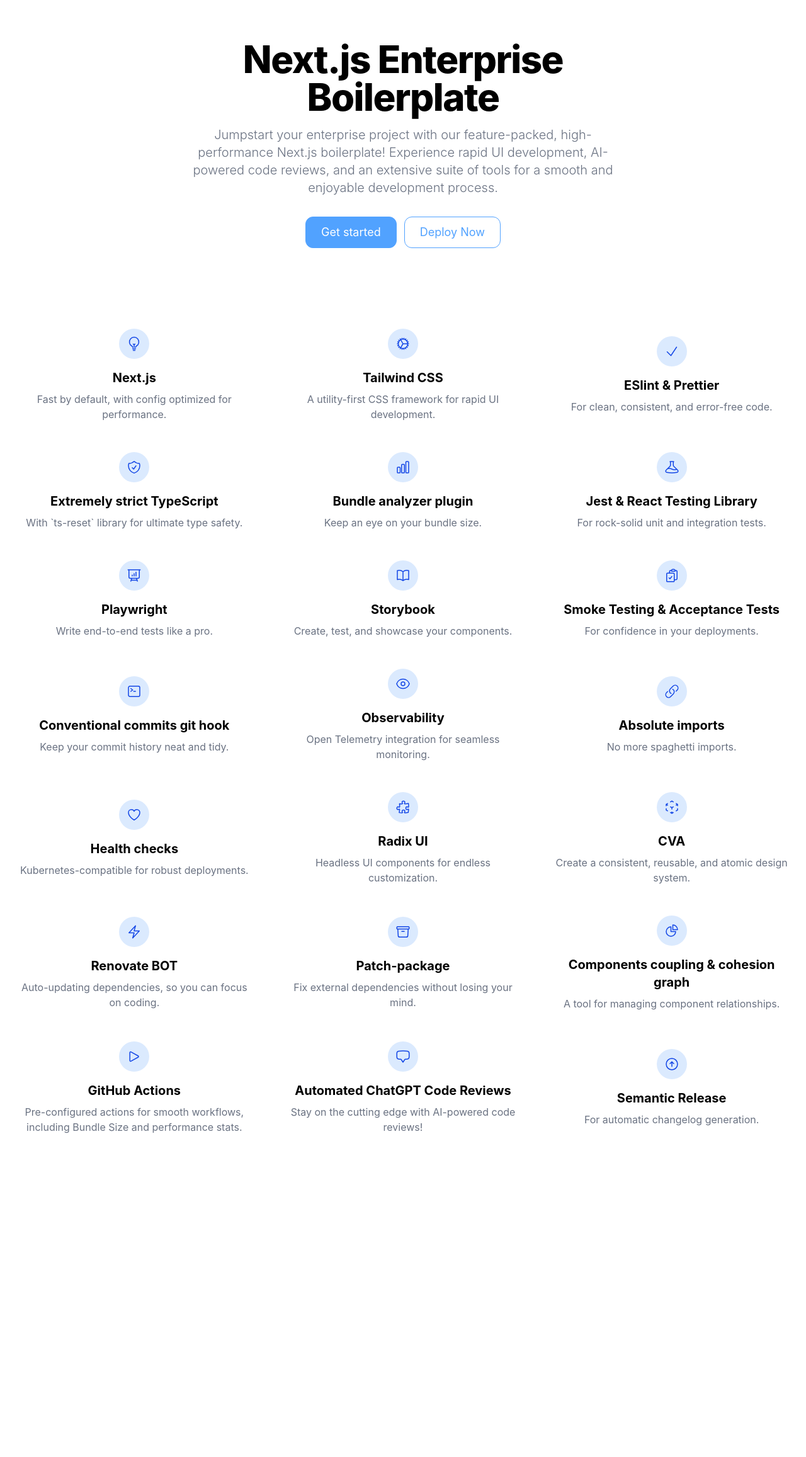
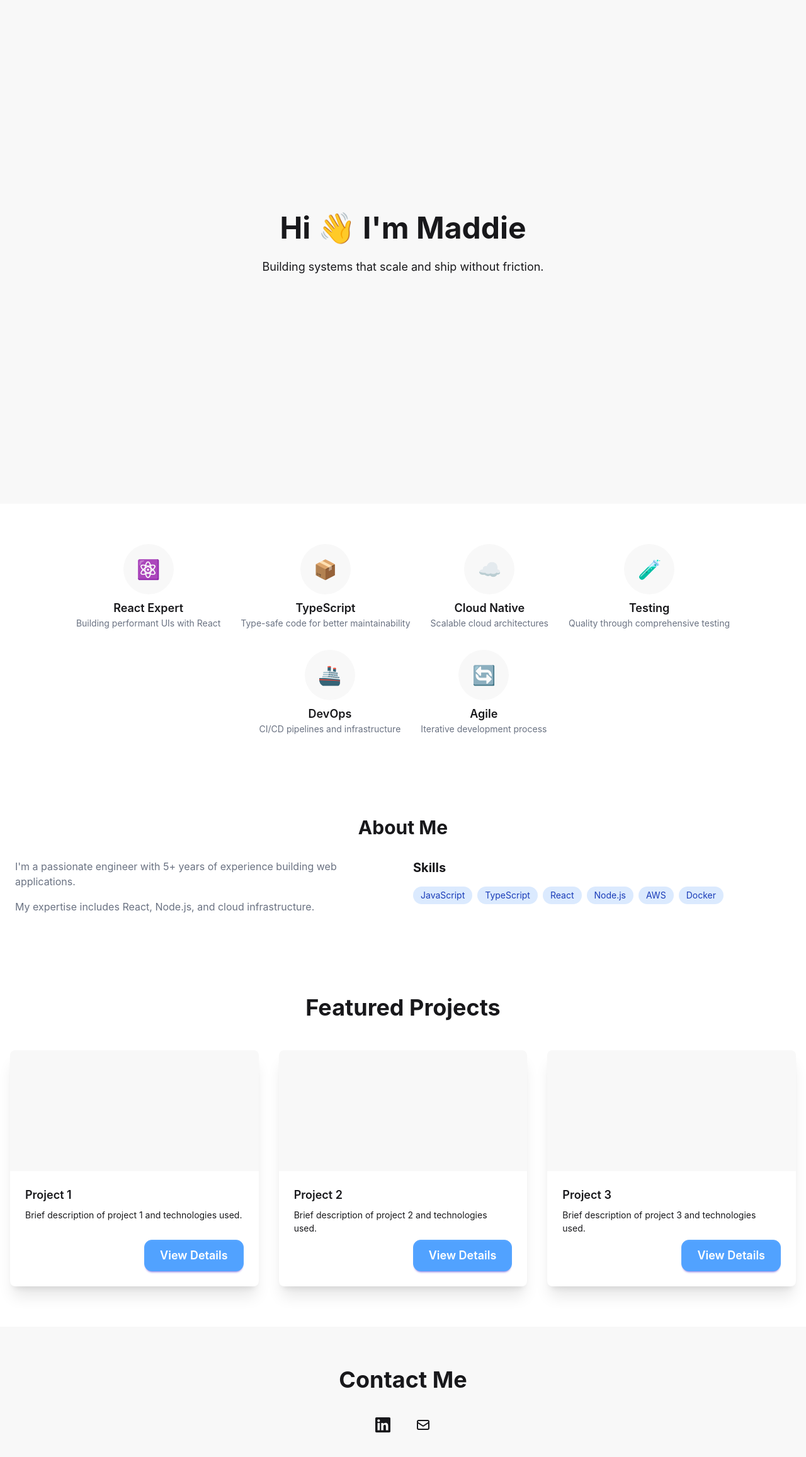
Before and after one commit to maddie-topaz/my-site, a Next.js app: page / in a window 1280 px wide. Shown: the top 2314 px of the page at 63% size. Before the commit the page ends 1866 px from the top, so only its background shows below. Built offline with nearby package versions, Linux system fonts and the light colour scheme.

Commit message:
feat: about me page

```diff
--- a/app/page.tsx
+++ b/app/page.tsx
@@ -4,17 +4,17 @@
 import { LP_GRID_ITEMS } from "lp-items"
 
 export const metadata: Metadata = {
-  title: "Next.js Enterprise Boilerplate",
+  title: "Maddie - Engineering Portfolio",
   twitter: {
     card: "summary_large_image",
   },
   openGraph: {
-    url: "https://next-enterprise.vercel.app/",
+    url: "",
     images: [
       {
         width: 1200,
         height: 630,
-        url: "https://raw.githubusercontent.com/Blazity/next-enterprise/main/.github/assets/project-logo.png",
+        url: "",
       },
     ],
   },
@@ -22,45 +22,112 @@
 
 export default function Web() {
   return (
-    <>
-      <section className="bg-white dark:bg-gray-900">
-        <div className="mx-auto grid max-w-(--breakpoint-xl) px-4 py-8 text-center lg:py-16">
-          <div className="mx-auto place-self-center">
-            <h1 className="mb-4 max-w-2xl text-4xl leading-none font-extrabold tracking-tight md:text-5xl xl:text-6xl dark:text-white">
-              Next.js Enterprise Boilerplate
-            </h1>
-            <p className="mb-6 max-w-2xl font-light text-gray-500 md:text-lg lg:mb-8 lg:text-xl dark:text-gray-400">
-              Jumpstart your enterprise project with our feature-packed, high-performance Next.js boilerplate!
-              Experience rapid UI development, AI-powered code reviews, and an extensive suite of tools for a smooth and
-              enjoyable development process.
+    <div className="flex flex-col min-h-screen">
+      {/* Hero Section */}
+      <section className="hero min-h-screen bg-base-200">
+        <div className="hero-content text-center">
+          <div className="max-w-2xl">
+            <h1 className="text-5xl font-bold">Hi 👋 I'm Maddie </h1>
+            <p className="py-6 text-lg">
+            Building systems that scale and ship without friction.
             </p>
-            <Button href="https://github.com/Blazity/next-enterprise" className="mr-3">
-              Get started
-            </Button>
-            <Button
-              href="https://vercel.com/new/git/external?repository-url=https://github.com/Blazity/next-enterprise"
-              intent="secondary"
-            >
-              Deploy Now
-            </Button>
           </div>
         </div>
       </section>
-      <section className="bg-white dark:bg-gray-900">
-        <div className="mx-auto max-w-(--breakpoint-xl) px-4 py-8 sm:py-16 lg:px-6">
-          <div className="justify-center space-y-8 md:grid md:grid-cols-2 md:gap-12 md:space-y-0 lg:grid-cols-3">
-            {LP_GRID_ITEMS.map((singleItem) => (
-              <div key={singleItem.title} className="flex flex-col items-center justify-center text-center">
-                <div className="bg-primary-100 dark:bg-primary-900 mb-4 flex size-10 items-center justify-center rounded-full p-1.5 text-blue-700 lg:size-12">
-                  {singleItem.icon}
+
+      {/* Skills Icons Section */}
+      <section className="py-16 bg-base-100">
+        <div className="container mx-auto px-4">
+          <div className="flex flex-wrap justify-center gap-8">
+            {[
+              { icon: '⚛️', title: 'React Expert', description: 'Building performant UIs with React' },
+              { icon: '📦', title: 'TypeScript', description: 'Type-safe code for better maintainability' },
+              { icon: '☁️', title: 'Cloud Native', description: 'Scalable cloud architectures' },
+              { icon: '🧪', title: 'Testing', description: 'Quality through comprehensive testing' },
+              { icon: '🚢', title: 'DevOps', description: 'CI/CD pipelines and infrastructure' },
+              { icon: '🔄', title: 'Agile', description: 'Iterative development process' }
+            ].map((skill, index) => (
+              <div key={index} className="flex flex-col items-center">
+                <div className="w-20 h-20 rounded-full bg-base-200 flex items-center justify-center text-3xl mb-2">
+                  {skill.icon}
                 </div>
-                <h3 className="mb-2 text-xl font-bold dark:text-white">{singleItem.title}</h3>
-                <p className="text-gray-500 dark:text-gray-400">{singleItem.description}</p>
+                <h3 className="text-lg font-semibold">{skill.title}</h3>
+                <p className="text-sm text-gray-500 dark:text-gray-400">{skill.description}</p>
               </div>
             ))}
           </div>
         </div>
       </section>
-    </>
+
+      <section id="about" className="bg-white dark:bg-gray-900 py-8 sm:py-16">
+        <div className="mx-auto max-w-(--breakpoint-xl) px-4 lg:px-6">
+          <h2 className="mb-8 text-3xl font-bold text-center dark:text-white">About Me</h2>
+          <div className="grid gap-8 md:grid-cols-2">
+            <div>
+              <p className="text-gray-500 dark:text-gray-400 mb-4">
+                I'm a passionate engineer with 5+ years of experience building web applications.
+              </p>
+              <p className="text-gray-500 dark:text-gray-400">
+                My expertise includes React, Node.js, and cloud infrastructure.
+              </p>
+            </div>
+            <div>
+              <h3 className="mb-4 text-xl font-bold dark:text-white">Skills</h3>
+              <div className="flex flex-wrap gap-2">
+                {['JavaScript', 'TypeScript', 'React', 'Node.js', 'AWS', 'Docker'].map((skill) => (
+                  <span key={skill} className="px-3 py-1 text-sm bg-blue-100 text-blue-800 rounded-full dark:bg-blue-900 dark:text-blue-200">
+                    {skill}
+                  </span>
+                ))}
+              </div>
+            </div>
+          </div>
+        </div>
+      </section>
+
+      {/* Projects Section */}
+      <section id="projects" className="py-16 bg-base-100">
+        <div className="container mx-auto px-4">
+          <h2 className="text-4xl font-bold text-center mb-12">Featured Projects</h2>
+          <div className="grid gap-8 md:grid-cols-2 lg:grid-cols-3">
+            {[1, 2, 3].map((project) => (
+              <div key={project} className="card bg-base-100 shadow-xl">
+                <figure className="h-48 bg-base-200"></figure>
+                <div className="card-body">
+                  <h3 className="card-title">Project {project}</h3>
+                  <p>Brief description of project {project} and technologies used.</p>
+                  <div className="card-actions justify-end">
+                    <Button href={`/projects/${project}`} className="btn btn-sm btn-primary">
+                      View Details
+                    </Button>
+                  </div>
+                </div>
+              </div>
+            ))}
+          </div>
+        </div>
+      </section>
+
+      {/* Contact Section */}
+      <section id="contact" className="py-16 bg-base-200">
+        <div className="container mx-auto px-4">
+          <div className="text-center">
+            <h2 className="text-4xl font-bold mb-8">Contact Me</h2>
+            <div className="flex justify-center gap-6">
+              <a href="https://linkedin.com" className="btn btn-circle btn-ghost">
+                <svg className="h-6 w-6" fill="currentColor" viewBox="0 0 24 24" aria-hidden="true">
+                  <path d="M20.447 20.452h-3.554v-5.569c0-1.328-.027-3.037-1.852-3.037-1.853 0-2.136 1.445-2.136 2.939v5.667H9.351V9h3.414v1.561h.046c.477-.9 1.637-1.85 3.37-1.85 3.601 0 4.267 2.37 4.267 5.455v6.286zM5.337 7.433c-1.144 0-2.063-.926-2.063-2.065 0-1.138.92-2.063 2.063-2.063 1.14 0 2.064.925 2.064 2.063 0 1.139-.925 2.065-2.064 2.065zm1.782 13.019H3.555V9h3.564v11.452zM22.225 0H1.771C.792 0 0 .774 0 1.729v20.542C0 23.227.792 24 1.771 24h20.451C23.2 24 24 23.227 24 22.271V1.729C24 .774 23.2 0 22.222 0h.003z" />
+                </svg>
+              </a>
+              <a href="mailto:example@email.com" className="btn btn-circle btn-ghost">
+                <svg className="h-6 w-6" fill="none" stroke="currentColor" viewBox="0 0 24 24" xmlns="http://www.w3.org/2000/svg">
+                  <path strokeLinecap="round" strokeLinejoin="round" strokeWidth="2" d="M3 8l7.89 5.26a2 2 0 002.22 0L21 8M5 19h14a2 2 0 002-2V7a2 2 0 00-2-2H5a2 2 0 00-2 2v10a2 2 0 002 2z" />
+                </svg>
+              </a>
+            </div>
+          </div>
+        </div>
+      </section>
+    </div>
   )
 }
--- a/package.json
+++ b/package.json
@@ -47,6 +47,7 @@
     "@t3-oss/env-nextjs": "^0.10.1",
     "@vercel/otel": "^1.8.3",
     "class-variance-authority": "^0.7.0",
+    "framer-motion": "^12.6.2",
     "lodash": "^4.17.21",
     "next": "15.1.6",
     "react": "^19.0.0",
@@ -88,6 +89,7 @@
     "@typescript-eslint/eslint-plugin": "8.21.0",
     "all-contributors-cli": "^6.26.1",
     "cross-env": "^7.0.3",
+    "daisyui": "^5.0.9",
     "eslint": "^9",
     "eslint-config-next": "15.1.6",
     "eslint-config-prettier": "^10.0.1",
--- a/styles/tailwind.css
+++ b/styles/tailwind.css
@@ -1,4 +1,5 @@
 @import 'tailwindcss';
+@plugin "daisyui";
 
 @config '../tailwind.config.js';
 
```
Also changed, not shown: 1 other file (tests, documents, lock files or other folders).
